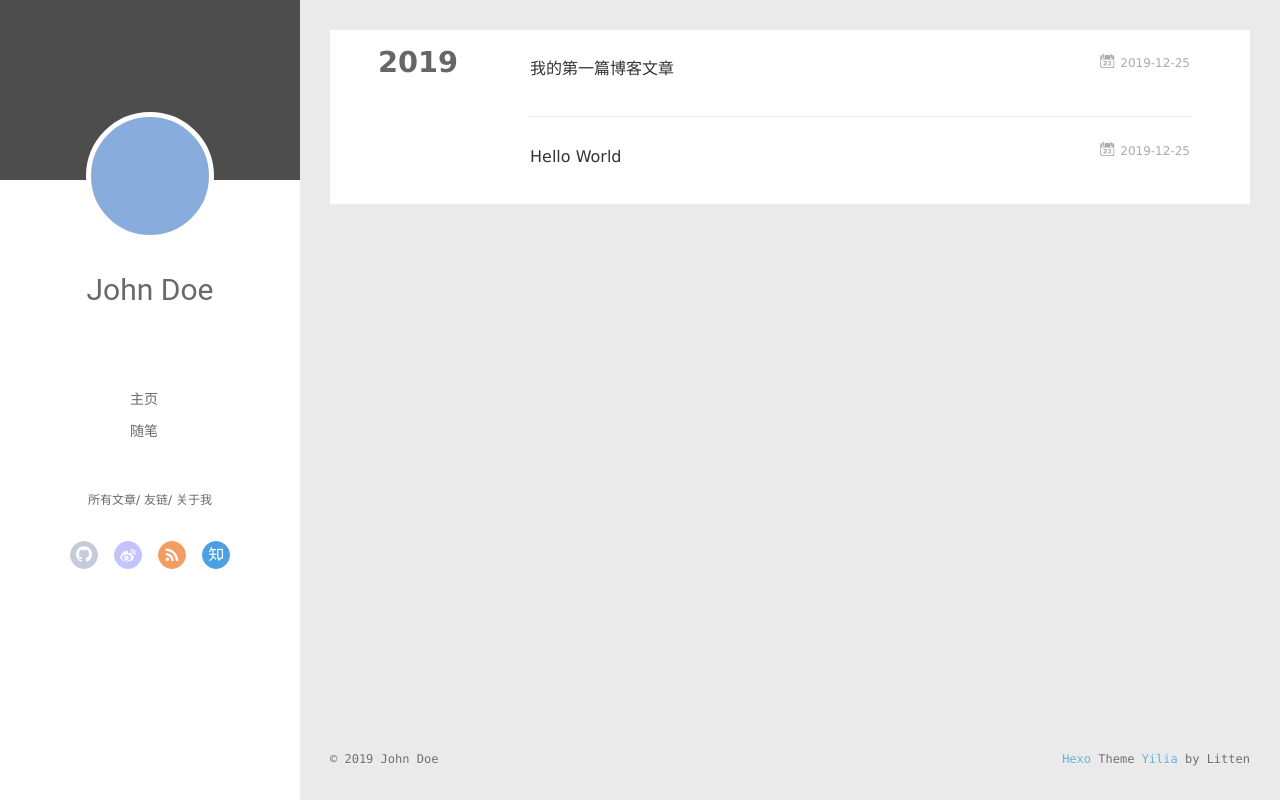
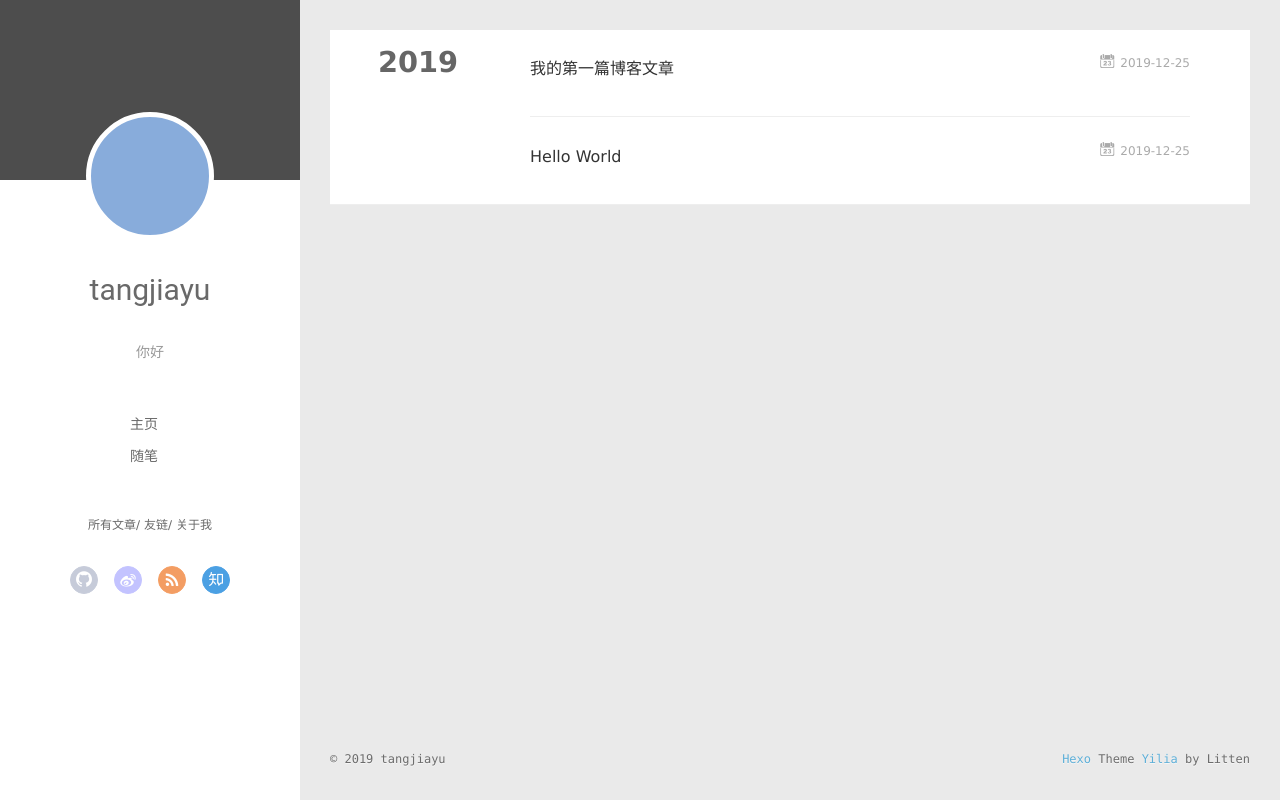
Before and after one commit to tangjiayuGitHub/tangjiayu.github.io, a plain HTML site: page archives/2019/12/index.html in a window 1280 px wide. Drawn offline with Linux system fonts and the light colour scheme; no server answers.

Commit message:
Site updated: 2019-12-25 16:22:45

```diff
--- a/archives/2019/12/index.html
+++ b/archives/2019/12/index.html
@@ -6,17 +6,17 @@
   <meta name="renderer" content="webkit">
   <meta http-equiv="X-UA-Compatible" content="IE=edge" >
   <link rel="dns-prefetch" href="http://yoursite.com">
-  <title>Archives: 2019/12 | Hexo</title>
+  <title>Archives: 2019/12 | tangjiayu</title>
   <meta name="viewport" content="width=device-width, initial-scale=1, maximum-scale=1">
   <meta property="og:type" content="website">
-<meta property="og:title" content="Hexo">
+<meta property="og:title" content="tangjiayu">
 <meta property="og:url" content="http://yoursite.com/archives/2019/12/index.html">
-<meta property="og:site_name" content="Hexo">
+<meta property="og:site_name" content="tangjiayu">
 <meta property="og:locale" content="en_US">
-<meta property="article:author" content="John Doe">
+<meta property="article:author" content="tangjiayu">
 <meta name="twitter:card" content="summary">
 
-    <link rel="alternative" href="/atom.xml" title="Hexo" type="application/atom+xml">
+    <link rel="alternative" href="/atom.xml" title="tangjiayu" type="application/atom+xml">
 
 
     <link rel="icon" href="/favicon.png">
@@ -46,8 +46,10 @@
 			<img src="" class="js-avatar">
 		</a>
 		<hgroup>
-		  <h1 class="header-author"><a href="/">John Doe</a></h1>
+		  <h1 class="header-author"><a href="/">tangjiayu</a></h1>
 		</hgroup>
+
+		<p class="header-subtitle">你好</p>
 
 
 		<nav class="header-menu">
@@ -104,8 +106,10 @@
 				<img src="" class="js-avatar">
 			</div>
 			<hgroup>
-			  <h1 class="header-author js-header-author">John Doe</h1>
+			  <h1 class="header-author js-header-author">tangjiayu</h1>
 			</hgroup>
+
+			<p class="header-subtitle"><i class="icon icon-quo-left"></i>你好<i class="icon icon-quo-right"></i></p>
 
 
 
@@ -229,7 +233,7 @@
   <div class="outer">
     <div id="footer-info">
     	<div class="footer-left">
-    		&copy; 2019 John Doe
+    		&copy; 2019 tangjiayu
     	</div>
       	<div class="footer-right">
       		<a href="http://hexo.io/" target="_blank">Hexo</a>  Theme <a href="https://github.com/litten/hexo-theme-yilia" target="_blank">Yilia</a> by Litten
```
Also changed, not shown: 2019/12/25/hello-world/index.html (+11 -7 lines), 2019/12/25/我的第一篇博客文章/index.html (+11 -7 lines), archives/2019/index.html (+12 -8 lines), archives/index.html (+12 -8 lines), index.html (+12 -8 lines).
